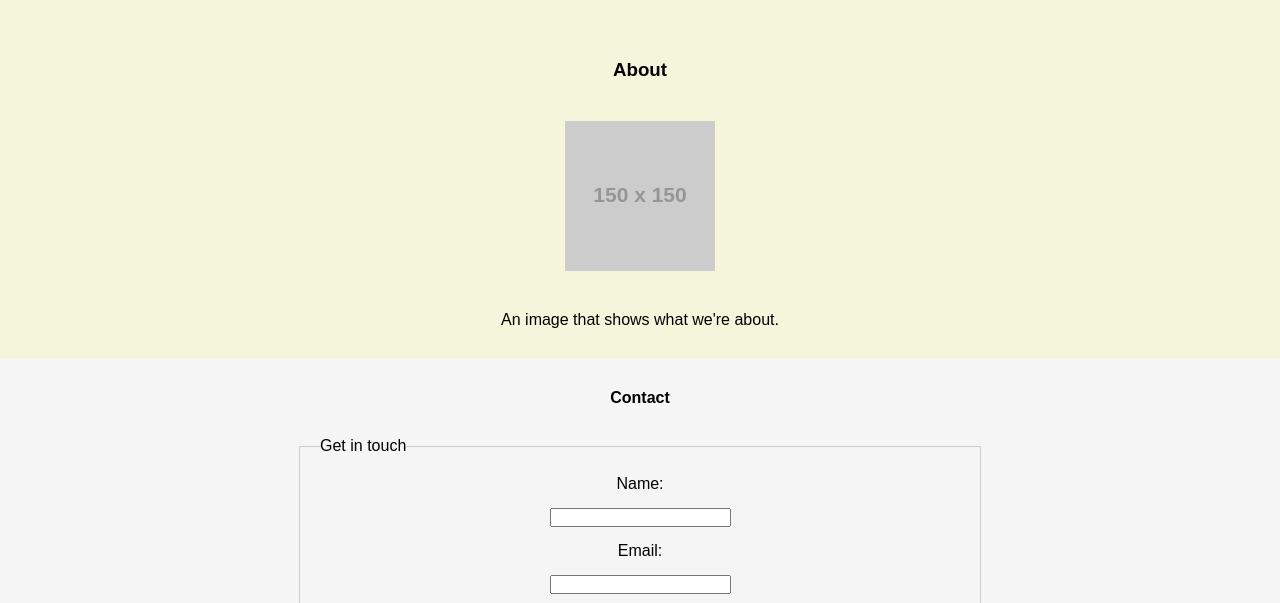
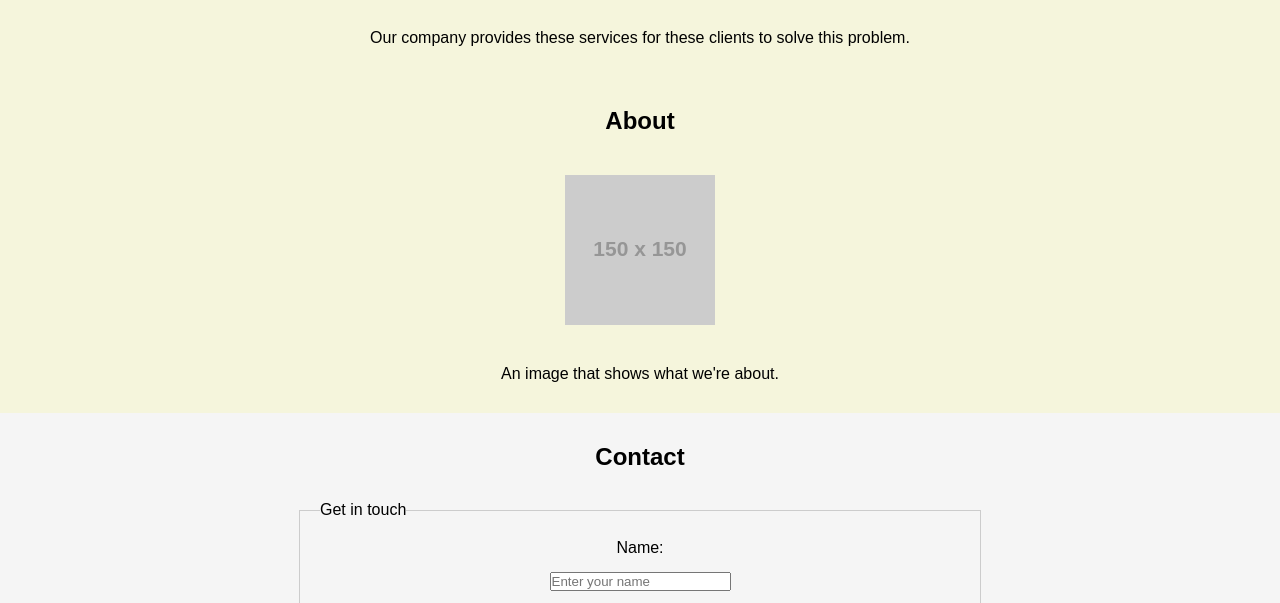
Before and after one commit to RoryDowse/Stu_Mini-Project, a plain HTML site: page index.html in a window 1280 px wide. Shown: the part 193-796 px from the top of the page. Drawn offline with Linux system fonts and the light colour scheme; placeholder pictures from the web are drawn by us.

Commit message:
Added Company Services description, improved heading font size for flow, and added form input placeholders

```diff
--- a/css/styles.css
+++ b/css/styles.css
@@ -42,7 +42,13 @@ main {
 
 h2, h3, h4 {
     text-align: center;
+    font-size: 1.5em;
     padding: 30px;
+}
+
+.description {
+    text-align: center;
+    margin-bottom: 30px;
 }
 
 img {
--- a/index.html
+++ b/index.html
@@ -20,6 +20,7 @@
     <main>
         <section id="home">
             <h2>Company Services</h2>
+            <p class="description">Our company provides these services for these clients to solve this problem.</p>
         </section>
         <section id="about" class="about-section">
             <h3>About</h3>
@@ -34,9 +35,9 @@
                     <legend>Get in touch</legend>
                         <form>
                             <label for="name">Name:</label><br>
-                            <input type="text" class="form-format" name="name"><br>
+                            <input type="text" class="form-format" name="name" placeholder="Enter your name"><br>
                             <label for="name">Email:</label><br>
-                            <input type="email" class="form-format" name="email"><br>
+                            <input type="email" class="form-format" name="email" placeholder="Enter your email address"><br>
                             <input type="submit" class="form-format" value="Send">
                     </form>
                 </fieldset>
```
